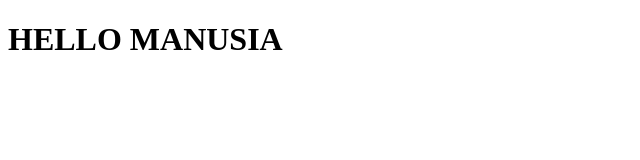
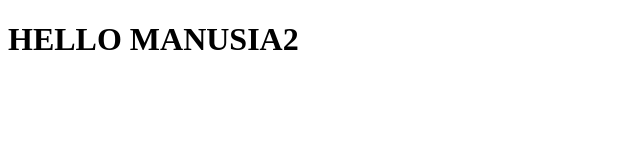
Before and after one commit to sartivian/RevoU, a plain HTML site: page index.html in a window 1280 px wide. Shown: the full height of the page, 0-640 px from the left. Drawn offline with Linux system fonts and the light colour scheme.

Commit message:
first commit

```diff
--- a/index.html
+++ b/index.html
@@ -6,6 +6,6 @@
     <title>Document</title>
 </head>
 <body>
-    <h1>HELLO MANUSIA</h1>
+    <h1>HELLO MANUSIA2</h1>
 </body>
 </html>
```
